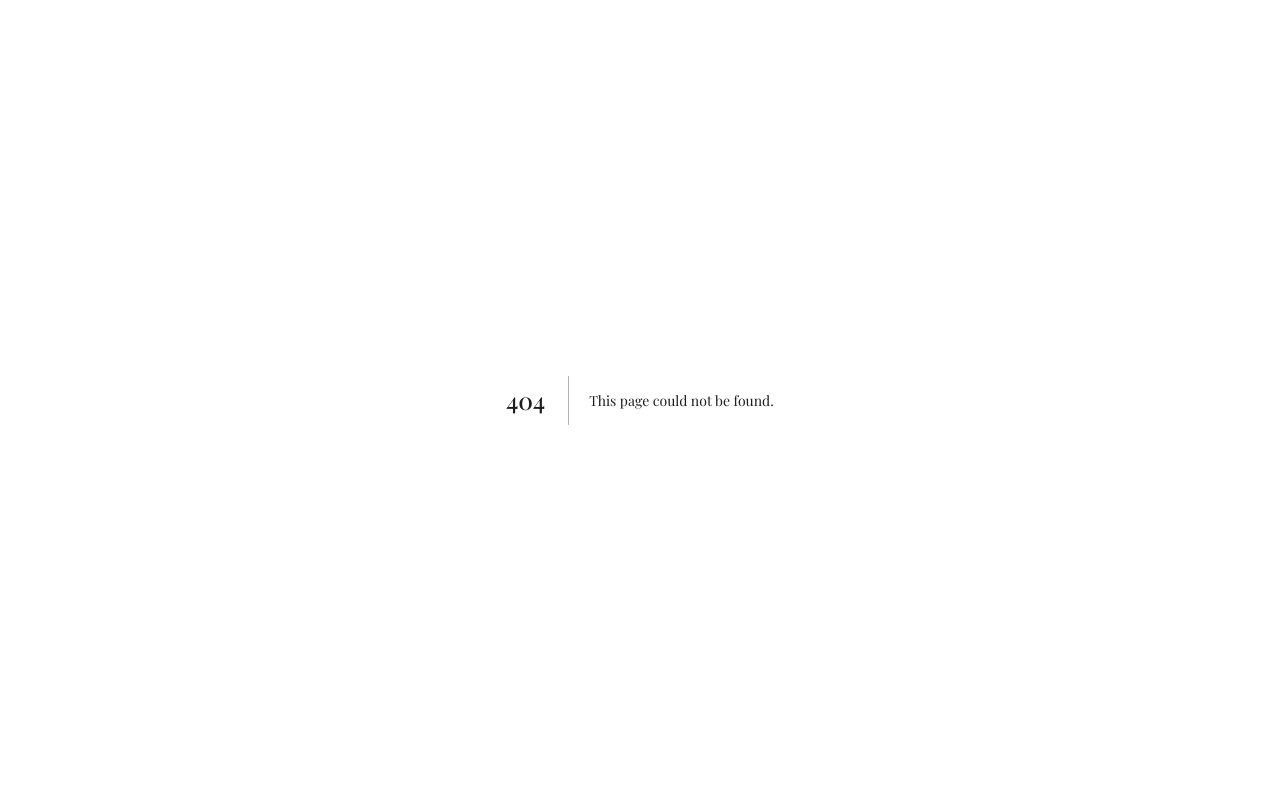
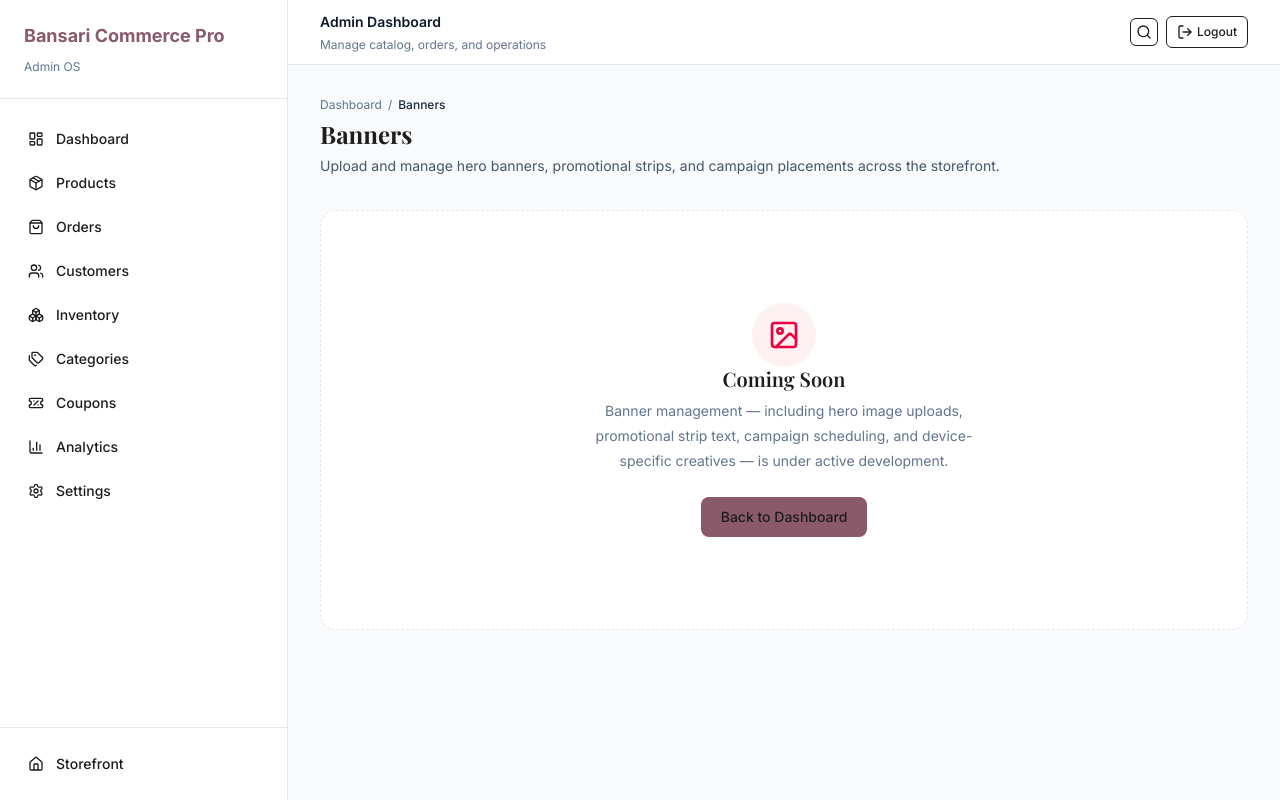
Before and after one commit to bansaricollections-afk/bansari-commerce-v2, a Next.js app in the folder bansari-commerce-pro/: page /admin/banners in a window 1280 px wide. Before the commit this address had no page. Built offline with nearby package versions, Linux system fonts and the light colour scheme; no server answers; a web font is replaced by a local one.

Commit message:
feat(P1): add /admin/banners Coming Soon page — resolves dead nav link from dashboard Quick Actions

```diff
--- /dev/null
+++ b/bansari-commerce-pro/src/app/admin/banners/page.tsx
@@ -0,0 +1,46 @@
+import type { Metadata } from "next";
+import { ImageIcon } from "lucide-react";
+
+export const metadata: Metadata = {
+  title: "Banners | Bansari Commerce Pro",
+  description: "Manage storefront banners and campaign placements.",
+};
+
+export default function BannersPage() {
+  return (
+    <div>
+      {/* Page header */}
+      <div className="mb-8">
+        <nav className="mb-2 flex items-center gap-1.5 text-xs text-slate-500">
+          <a href="/admin" className="hover:text-slate-700">Dashboard</a>
+          <span>/</span>
+          <span className="text-slate-800 font-medium">Banners</span>
+        </nav>
+        <h1 className="text-2xl font-bold text-slate-950">Banners</h1>
+        <p className="mt-1 text-sm text-slate-600">
+          Upload and manage hero banners, promotional strips, and campaign
+          placements across the storefront.
+        </p>
+      </div>
+
+      {/* Coming Soon state */}
+      <div className="flex min-h-[420px] flex-col items-center justify-center rounded-2xl border border-dashed border-slate-200 bg-white px-8 py-16 text-center">
+        <div className="flex size-16 items-center justify-center rounded-full bg-rose-50">
+          <ImageIcon className="size-8 text-rose-600" />
+        </div>
+        <h2 className="mt-5 text-xl font-semibold text-slate-900">Coming Soon</h2>
+        <p className="mt-2 max-w-sm text-sm text-slate-500">
+          Banner management — including hero image uploads, promotional strip
+          text, campaign scheduling, and device-specific creatives — is under
+          active development.
+        </p>
+        <a
+          href="/admin"
+          className="mt-6 inline-flex items-center gap-2 rounded-lg bg-[#8A5A6A] px-5 py-2.5 text-sm font-medium text-white transition hover:bg-[#7a4a5a]"
+        >
+          Back to Dashboard
+        </a>
+      </div>
+    </div>
+  );
+}
```
